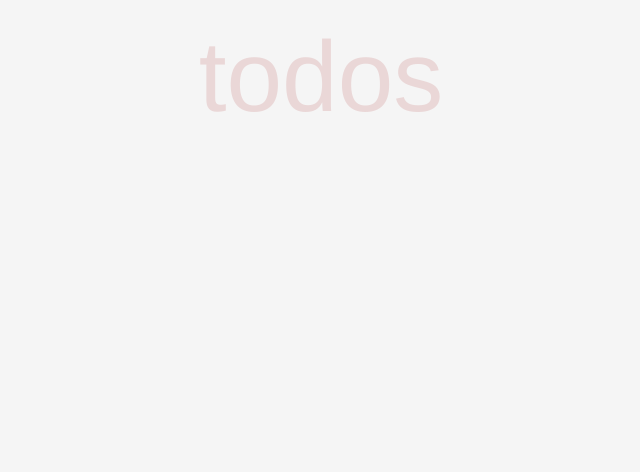
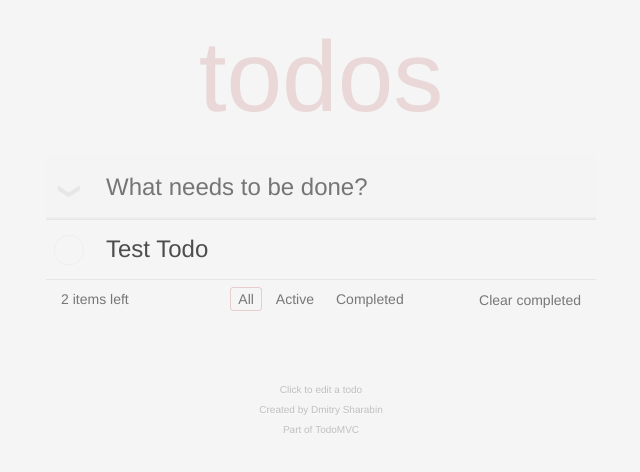
Before and after one commit to mserhatyuksel/React-Todo, a React (Create React App) app: page / in a window 1280 px wide. Shown: the top 472 px of the page, without its empty margins (319-959 px from the left). Built offline with nearby package versions, Linux system fonts and the light colour scheme.

Commit message:
Added state and components

```diff
--- a/src/App.js
+++ b/src/App.js
@@ -1,9 +1,19 @@
-import "./App.css";
-
+import { useState } from "react";
+import Filters from "./components/Filters";
+import Input from "./components/Input";
+import TodoList from "./components/TodoList";
+import Footer from "./components/Footer";
 function App() {
+    const [todos, setTodos] = useState(["Test Todo"]);
+    const addTodo = (todo) => {
+        setTodos([...todos, todo]);
+    };
     return (
         <div className="App">
-            <h1 className="title">todos</h1>
+            <Input addTodo={addTodo} />
+            <TodoList todos={todos} />
+            <Filters />
+            <Footer />
         </div>
     );
 }
```
